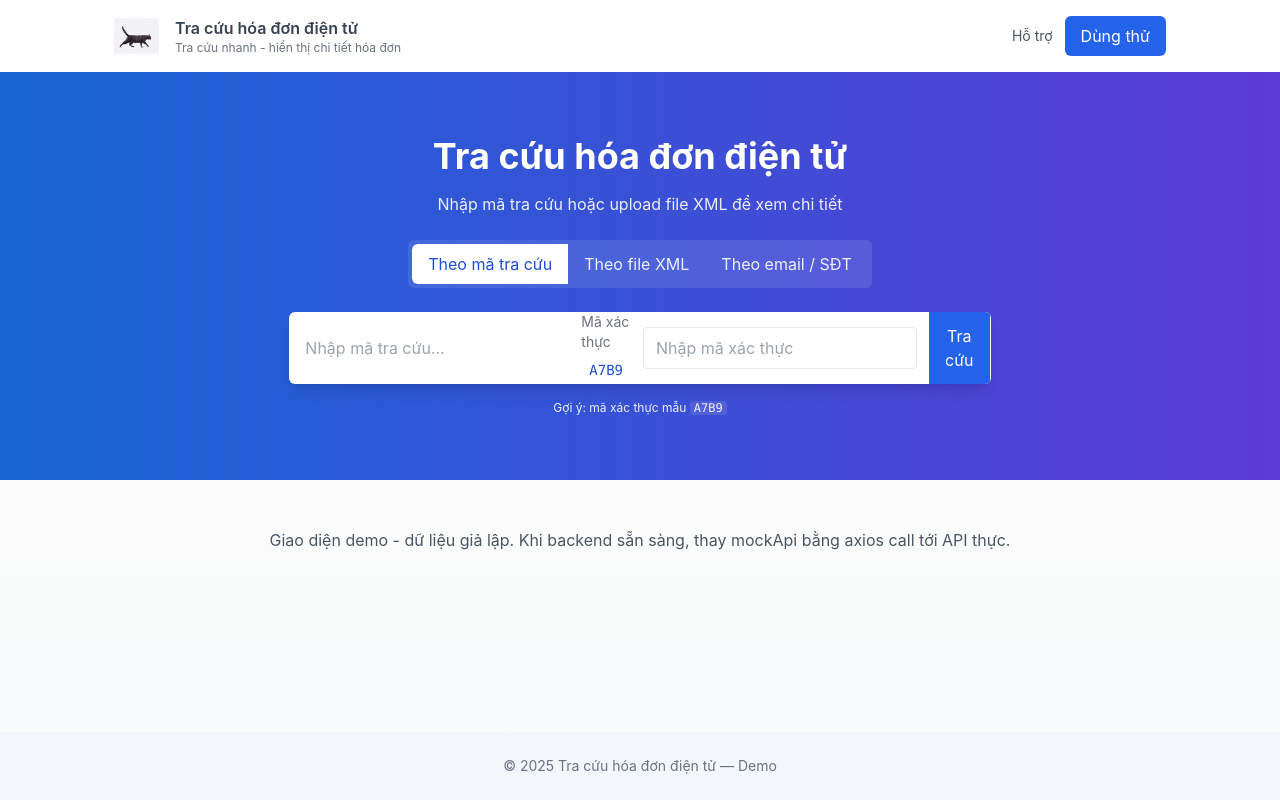
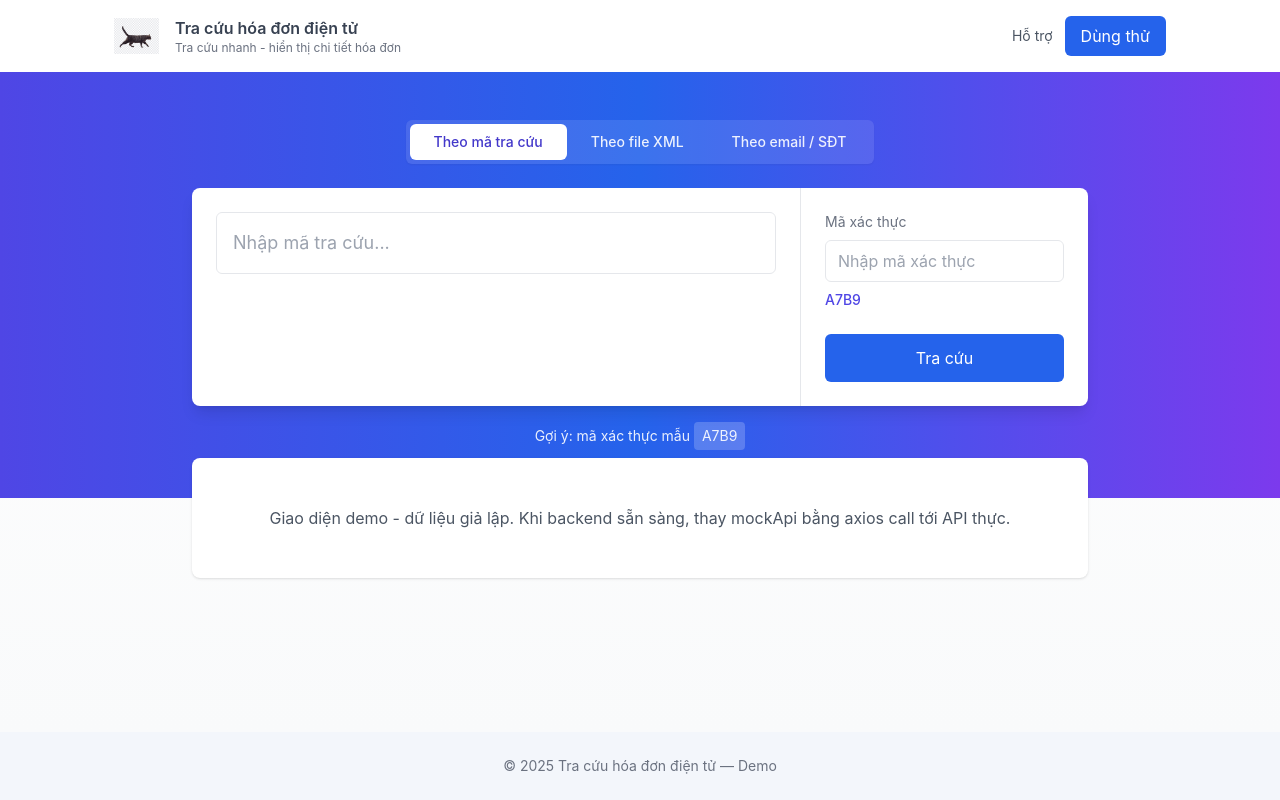
Before and after one commit to nguyenhoangtamm/Invoice-Web, a React (Vite) app: page /lookup in a window 1280 px wide. Built offline with nearby package versions, Linux system fonts and the light colour scheme.

Commit message:
Add routing and lookup functionality; remove Home component

```diff
--- a/package.json
+++ b/package.json
@@ -11,7 +11,8 @@
   "dependencies": {
     "axios": "^1.5.0",
     "react": "^18.2.0",
-    "react-dom": "^18.2.0"
+    "react-dom": "^18.2.0",
+    "react-router-dom": "^7.9.5"
   },
   "devDependencies": {
     "@types/react": "^18.3.26",
--- a/src/App.tsx
+++ b/src/App.tsx
@@ -1,13 +1,13 @@
 import React from "react";
+import { Outlet } from "react-router-dom";
 import Navbar from "./components/Navbar";
-import Home from "./pages/Home";
 
 export default function App() {
   return (
     <div className="min-h-screen flex flex-col">
       <Navbar />
       <main className="flex-grow bg-gradient-to-b from-white to-gray-50">
-        <Home />
+        <Outlet />
       </main>
       <footer className="text-center py-6 text-sm text-gray-500">
         © 2025 Tra cứu hóa đơn điện tử — Demo
--- a/src/components/Navbar.tsx
+++ b/src/components/Navbar.tsx
@@ -5,8 +5,6 @@ export default function Navbar() {
         <header className="bg-white shadow-sm">
             <div className="container mx-auto px-6 py-4 flex items-center justify-between">
                 <div className="flex items-center gap-4">
-
-
                     <img
                         src={logo}
                         alt="Company Logo"
--- a/src/main.tsx
+++ b/src/main.tsx
@@ -1,10 +1,14 @@
 import React from "react";
 import ReactDOM from "react-dom/client";
+import { createBrowserRouter, RouterProvider } from "react-router-dom";
+import { routes } from "./routes/routes";
 import App from "./App";
 import "./index.css";
 
+const router = createBrowserRouter(routes);
+
 ReactDOM.createRoot(document.getElementById("root")!).render(
   <React.StrictMode>
-    <App />
+    <RouterProvider router={router} />
   </React.StrictMode>
 );
--- a/src/pages/Home.tsx
+++ /dev/null
@@ -1,20 +0,0 @@
-import React, { useState } from "react";
-import SearchBar from "../components/SearchBar";
-import InvoiceDetail from "../components/InvoiceDetail";
-import type { Invoice } from "../types/invoice";
-
-export default function Home() {
-  const [result, setResult] = useState<Invoice | Invoice[] | null>(null);
-
-  return (
-    <div>
-      <SearchBar onResult={setResult} />
-      <InvoiceDetail data={result} />
-      <section className="py-12">
-        <div className="container mx-auto px-6 text-center text-gray-600">
-          <p>Giao diện demo - dữ liệu giả lập. Khi backend sẵn sàng, thay mockApi bằng axios call tới API thực.</p>
-        </div>
-      </section>
-    </div>
-  );
-}
--- /dev/null
+++ b/src/pages/Lookup.tsx
@@ -0,0 +1,197 @@
+import React, { useState } from "react";
+import InvoiceDetail from "../components/InvoiceDetail";
+import type { Invoice } from "../types/invoice";
+import { searchByCode, searchByContact, uploadXmlFile } from "../api/mockApi";
+
+export default function Lookup() {
+  const [result, setResult] = useState<Invoice | Invoice[] | null>(null);
+  const [mode, setMode] = useState<"code" | "xml" | "contact">("code");
+  const [code, setCode] = useState("");
+  const [captcha, setCaptcha] = useState("");
+  const [captchaSample] = useState("A7B9");
+  const [contact, setContact] = useState("");
+  const [file, setFile] = useState<File | null>(null);
+  const [loading, setLoading] = useState(false);
+  const [message, setMessage] = useState<string | null>(null);
+
+  async function handleSearchByCode() {
+    setMessage(null);
+    if (!code) return setMessage("Vui lòng nhập mã tra cứu");
+    if (!captcha) return setMessage("Vui lòng nhập mã xác thực");
+    if (captcha.toUpperCase() !== captchaSample) return setMessage("Mã xác thực không đúng");
+    setLoading(true);
+    try {
+      const res = await searchByCode(code.trim());
+      setResult(res);
+      if (!res) setMessage("Không tìm thấy kết quả");
+    } finally {
+      setLoading(false);
+    }
+  }
+
+  async function handleSearchByContact() {
+    setMessage(null);
+    if (!contact) return setMessage("Vui lòng nhập email hoặc số điện thoại");
+    setLoading(true);
+    try {
+      const res = await searchByContact(contact.trim());
+      setResult(res);
+      if (!res) setMessage("Không tìm thấy kết quả");
+    } finally {
+      setLoading(false);
+    }
+  }
+
+  async function handleUploadXml() {
+    setMessage(null);
+    if (!file) return setMessage("Vui lòng chọn file XML");
+    setLoading(true);
+    try {
+      const res = await uploadXmlFile(file);
+      setResult(res);
+      if (!res) setMessage("Không tìm thấy kết quả");
+    } finally {
+      setLoading(false);
+    }
+  }
+
+  return (
+    <div>
+      <header className="bg-gradient-to-r from-indigo-600 via-blue-600 to-violet-600 py-12">
+        <div className="container mx-auto px-6">
+          <div className="max-w-4xl mx-auto">
+            <div className="flex justify-center mb-6">
+              <div className="inline-flex rounded-md shadow-sm bg-white/10 p-1">
+                <button
+                  onClick={() => setMode("code")}
+                  className={`px-6 py-2 rounded-md font-medium text-sm ${mode === "code" ? "bg-white text-indigo-700" : "text-white/90 hover:bg-white/20"}`}>
+                  Theo mã tra cứu
+                </button>
+                <button
+                  onClick={() => setMode("xml")}
+                  className={`px-6 py-2 rounded-md font-medium text-sm ${mode === "xml" ? "bg-white text-indigo-700" : "text-white/90 hover:bg-white/20"}`}>
+                  Theo file XML
+                </button>
+                <button
+                  onClick={() => setMode("contact")}
+                  className={`px-6 py-2 rounded-md font-medium text-sm ${mode === "contact" ? "bg-white text-indigo-700" : "text-white/90 hover:bg-white/20"}`}>
+                  Theo email / SĐT
+                </button>
+              </div>
+            </div>
+
+            <div className="bg-white rounded-lg overflow-hidden shadow-lg">
+              <div className="flex items-stretch">
+                <div className="flex-1 p-6">
+                  {mode === "code" && (
+                    <div>
+                      <input
+                        value={code}
+                        onChange={(e) => setCode(e.target.value)}
+                        placeholder="Nhập mã tra cứu..."
+                        className="w-full px-4 py-4 border rounded-md text-lg focus:outline-none"
+                      />
+                    </div>
+                  )}
+
+                  {mode === "contact" && (
+                    <div>
+                      <input
+                        value={contact}
+                        onChange={(e) => setContact(e.target.value)}
+                        placeholder="Nhập email hoặc số điện thoại..."
+                        className="w-full px-4 py-4 border rounded-md text-lg focus:outline-none"
+                      />
+                    </div>
+                  )}
+
+                  {mode === "xml" && (
+                    <div className="flex items-center gap-4">
+                      <label className="flex-1">
+                        <input
+                          type="file"
+                          accept=".xml"
+                          onChange={(e) => setFile(e.target.files && e.target.files[0] ? e.target.files[0] : null)}
+                          className="w-full"
+                        />
+                      </label>
+                    </div>
+                  )}
+                </div>
+
+                <div className="w-72 p-6 border-l">
+                  {mode === "code" && (
+                    <div>
+                      <label className="block text-sm text-gray-500">Mã xác thực</label>
+                      <input
+                        value={captcha}
+                        onChange={(e) => setCaptcha(e.target.value)}
+                        placeholder="Nhập mã xác thực"
+                        className="w-full mt-2 px-3 py-2 border rounded-md focus:outline-none"
+                      />
+                      <div className="mt-2 text-sm text-indigo-600 font-medium">{captchaSample}</div>
+                    </div>
+                  )}
+
+                  {mode === "xml" && (
+                    <div>
+                      <label className="block text-sm text-gray-500">Tải file XML</label>
+                      <div className="mt-3">
+                        <button
+                          onClick={handleUploadXml}
+                          disabled={loading}
+                          className="w-full bg-blue-600 text-white py-3 rounded-md hover:bg-blue-700 disabled:opacity-60">
+                          {loading ? "Đang xử lý..." : "Tải lên và tra cứu"}
+                        </button>
+                      </div>
+                    </div>
+                  )}
+
+                  {mode === "contact" && (
+                    <div className="mt-6">
+                      <button
+                        onClick={handleSearchByContact}
+                        disabled={loading}
+                        className="w-full bg-blue-600 text-white py-3 rounded-md hover:bg-blue-700 disabled:opacity-60">
+                        {loading ? "Đang tìm..." : "Tra cứu"}
+                      </button>
+                    </div>
+                  )}
+
+                  {mode === "code" && (
+                    <div className="mt-6">
+                      <button
+                        onClick={handleSearchByCode}
+                        disabled={loading}
+                        className="w-full bg-blue-600 text-white py-3 rounded-md hover:bg-blue-700 disabled:opacity-60">
+                        {loading ? "Đang tìm..." : "Tra cứu"}
+                      </button>
+                    </div>
+                  )}
+                </div>
+              </div>
+            </div>
+
+            <div className="text-center text-white/90 mt-4">
+              <p className="text-sm">Gợi ý: mã xác thực mẫu <span className="inline-block bg-white/20 px-2 py-1 rounded">{captchaSample}</span></p>
+            </div>
+            {message && (
+              <div className="mt-4 text-center text-yellow-200">{message}</div>
+            )}
+          </div>
+        </div>
+      </header>
+
+      <main className="container mx-auto px-6 -mt-10">
+        <div className="max-w-4xl mx-auto bg-white rounded-lg shadow p-6">
+          <InvoiceDetail data={result} />
+          <section className="py-6">
+            <div className="text-center text-gray-600">
+              <p>Giao diện demo - dữ liệu giả lập. Khi backend sẵn sàng, thay mockApi bằng axios call tới API thực.</p>
+            </div>
+          </section>
+        </div>
+      </main>
+    </div>
+  );
+}
--- a/src/routes/routes.tsx
+++ b/src/routes/routes.tsx
@@ -1,21 +1,16 @@
 import type { RouteObject } from 'react-router-dom';
-import { Home, About, Contact } from '../pages';
+import { Navigate } from 'react-router-dom';
+import App from '../App';
+import Lookup from '../pages/Lookup';
 
 export const routes: RouteObject[] = [
     {
         path: '/',
-        element: <Home />,
-    },
-    {
-        path: '/about',
-        element: <About />,
-    },
-    {
-        path: '/contact',
-        element: <Contact />,
-    },
-    {
-        path: '*',
-        element: <Home />,
+        element: <App />,
+        children: [
+            { index: true, element: <Navigate to="/lookup" replace /> },
+            { path: 'lookup', element: <Lookup /> },
+            { path: '*', element: <Lookup /> },
+        ]
     }
 ];
```
Also changed, not shown: 1 other file (tests, documents, lock files or other folders).
